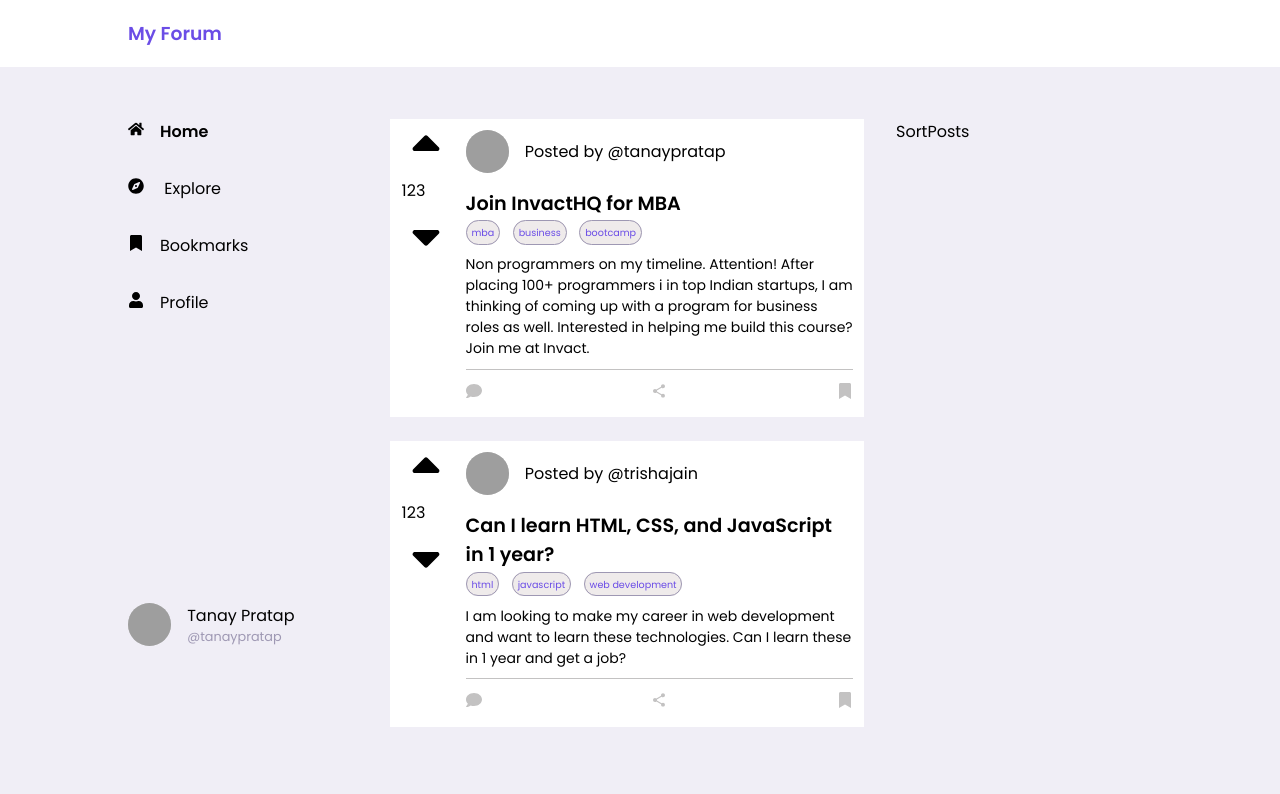
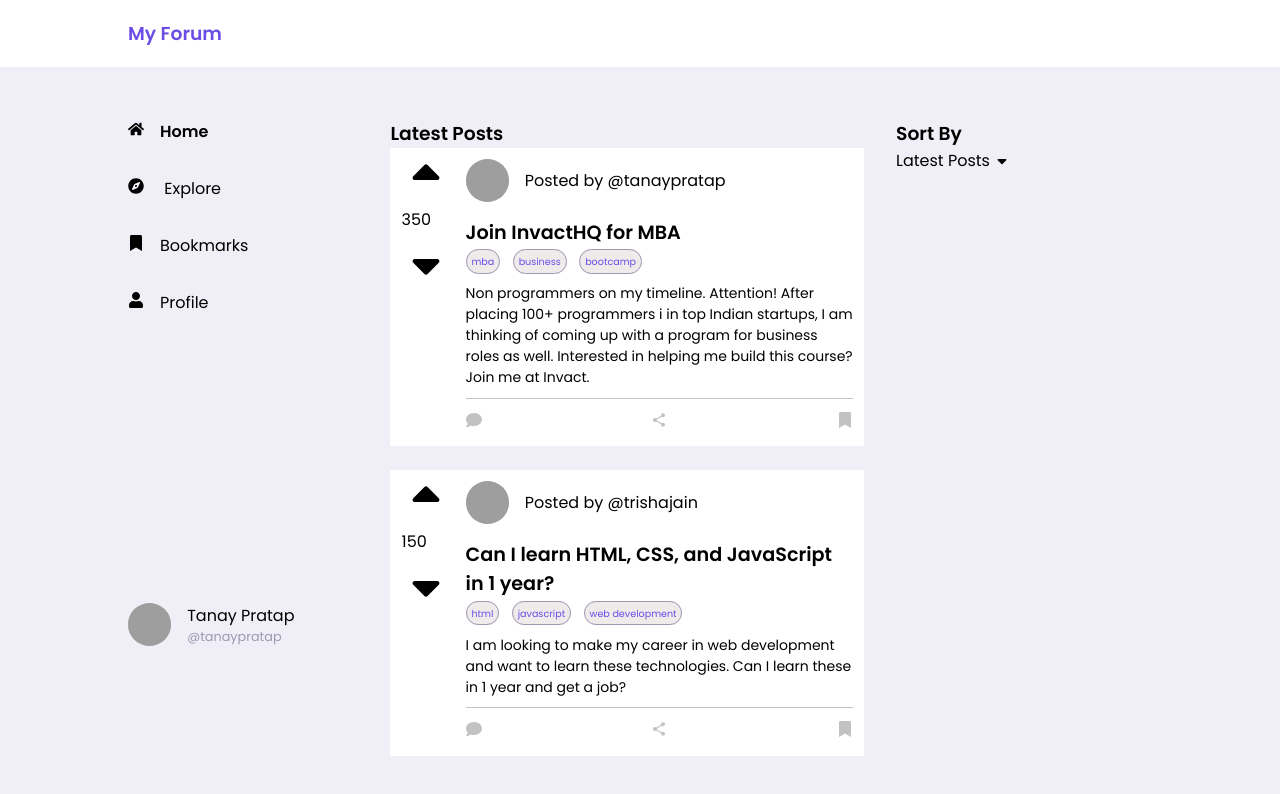
Before and after one commit to bhavanas-jpg/mcr-four, a React (Create React App) app: page / in a window 1280 px wide. Shown: the top 794 px of the page. Built offline with nearby package versions, Linux system fonts and the light colour scheme; grey boxes are pictures that could not be loaded.

Commit message:
feat: upvote

```diff
--- a/src/App.js
+++ b/src/App.js
@@ -3,6 +3,7 @@ import { Route, Routes } from 'react-router-dom';
 import './App.css';
 import Navbar from './components/Navbar';
 import Home from './pages/Home';
+import PostDetail from './pages/PostDetail';
 
 function App() {
   return (
@@ -11,6 +12,7 @@ function App() {
 
      <Routes>
       <Route path="/" element={<Home />} />
+      <Route path="/post/:username"element={<PostDetail />} />
 
      </Routes>
     </div>
--- a/src/components/PostCard.jsx
+++ b/src/components/PostCard.jsx
@@ -1,11 +1,16 @@
 import React from 'react';
 import { FaComment,FaSortUp, FaSortDown ,FaShare,FaBookmark  } from 'react-icons/fa';
 import { MdShare } from 'react-icons/md'
+import { useData } from '../context/DataContext';
+import { Link } from 'react-router-dom';
 
 const PostCard = ({post}) => {
   console.log(post);
-
-  const {username, picUrl,
+const {dispatch, state} = useData();
+  const {
+    postId,
+    username,
+    picUrl,
     tags,
     postTitle,
      postDescription,
@@ -14,15 +19,24 @@ const PostCard = ({post}) => {
     comments,
     isBookmarked
 
-    } =post
+    } =post;
+
+    const currentPost= state.forumPosts.filter(post => post.username === username);
+
+  console.log(state.forumPosts);
 
   return (
     <main className="post__container">
         <div className="post__sec">
 
        <div className="upvote__sec">
-       <FaSortUp className="sort__icon"/>
-       <span>123</span>
+       <FaSortUp
+       onClick={()=>dispatch({type: "UPVOTE", payload: username})}
+       className="sort__icon"/>
+     {
+      currentPost.map(({upvotes})=>  <span>{upvotes}</span> )
+     }
+
       <FaSortDown
       className="sort__icon" />
        </div>
@@ -44,10 +58,14 @@ const PostCard = ({post}) => {
        <p className="post__desc">{postDescription}</p>
         <div className="action__icons">
 
-        <i><FaComment /></i>
+        <i
+        onClick={()=>
+          <Link  to={`/post/:${username}`}/>
+        }
+        ><FaComment /></i>
         <i> <MdShare /></i>
         <i
-
+        onClick={()=> dispatch({type:"BOOKMARK", payload:  postId})}
         ><FaBookmark /></i>
         </div>
         </div>
--- a/src/context/DataContext.js
+++ b/src/context/DataContext.js
@@ -8,12 +8,31 @@ export const DataProvider =({children})=>{
 
   const {initialState, dataReducer} = DataReducer();
   const [state, dispatch] = useReducer(dataReducer, initialState);
+  const {posts} = forumData;
+
+  let sortedData;
+
+  console.log(sortedData);
+
+  const sortPosts=(sortTitle)=>{
+    if(sortTitle === "Latest Posts"){
+     sortedData = posts.sort((a, b)=> new Date(a.createdAt) - new Date(b.createdAt) );
+    return sortedData;
+    }
+    else if(sortTitle ==="Upvoted Posts");
+    sortedData = posts.sort((a, b)=> a.upvotes - b.upvotes );
+    return sortedData;
+
+  }
+
 
 
 
     return(
         <DataContext.Provider value={{state,dispatch,
-          forumData
+          forumData,
+          sortPosts,
+          sortedData
         }}>
         {children}
        </DataContext.Provider>
--- a/src/index.css
+++ b/src/index.css
@@ -138,3 +138,12 @@ color: var(--color-gray)
 .sort__icon{
     font-size: 3rem;
 }
+.dropdown__content{
+    background-color: var(--color-white);
+    width: 10rem;
+    padding: 0.6rem;
+    cursor: pointer;
+}
+.dropdown__content li:hover{
+background-color: #c3c2c2;
+}
--- /dev/null
+++ b/src/pages/PostDetail.jsx
@@ -0,0 +1,14 @@
+import React from 'react'
+import { useParams } from 'react-router-dom'
+
+const PostDetail = () => {
+    const post = useParams();
+
+    console.log(post , "param post");
+
+  return (
+    <div>PostDetail</div>
+  )
+}
+
+export default PostDetail
--- a/src/pages/Posts.jsx
+++ b/src/pages/Posts.jsx
@@ -3,12 +3,13 @@ import PostCard from '../components/PostCard';
 import { useData } from '../context/DataContext';
 
 const Posts = () => {
-  const {forumData} = useData();
-  const {posts} = forumData;
+  const {forumData, state, sortPosts} = useData();
+  const {posts,  sortedData} = forumData;
   return (
     <div>
+     <h3>{state.sortBy}</h3>
       {
-        posts.map(post =>(
+        sortPosts(state.sortBy).map(post =>(
           <PostCard key={post.username}post={post} />
         ))
       }
--- a/src/pages/SortPosts.jsx
+++ b/src/pages/SortPosts.jsx
@@ -1,8 +1,42 @@
-import React from 'react'
+import React, { useState } from 'react';
+import { FaSortDown } from "react-icons/fa"
+import { useData } from '../context/DataContext';
 
 const SortPosts = () => {
+  const [showsort, setShowSort] = useState(false);
+  const { sortPosts, dispatch ,state} = useData();
+  const sortTitle = ["Latest Posts", "Upvoted Posts"];
+
+
+
+
   return (
-    <div>SortPosts</div>
+    <div>
+      <h3>Sort By</h3>
+
+      <p onClick={() => setShowSort(!showsort)}>{state.sortBy} <FaSortDown /> </p>
+      {
+        showsort &&
+        <ul className="dropdown__content">
+          {
+            sortTitle.map(title => (
+              <li onClick={() => {
+                dispatch({
+                  type: "FILTER__TYPE",
+                  payload: title
+                })
+                setShowSort(false)
+              }}>{title}</li>
+            )
+            )
+          }
+
+        </ul>
+      }
+
+
+
+    </div>
   )
 }
 
--- a/src/reducer/DataReducer.js
+++ b/src/reducer/DataReducer.js
@@ -1,12 +1,32 @@
 
+import {forumData} from "../data/forumData"
 const DataReducer = () => {
     const initialState = {
-        user_name: "Pavan"
+       sortBy : "Latest Posts",
+       forumPosts: forumData.posts
     }
 
     const dataReducer = (state, action) => {
-        switch (action.payload) {
+        switch (action.type) {
+       case "FILTER__TYPE" :
+       return{
+        ...state,
+        sortBy: action.payload
+       }
+       case "UPVOTE":
+        return{
+        ...state,
+        forumPosts: state.forumPosts.
+        filter(post =>post.username === action.payload).
+        map(post =>
+            ({...post, upvotes: post.upvotes + 1})
+            )
+        }
+        case "BOOKMARK":
+        return{
+            ...state,
 
+        }
             default:
                 return null;
         }
```
